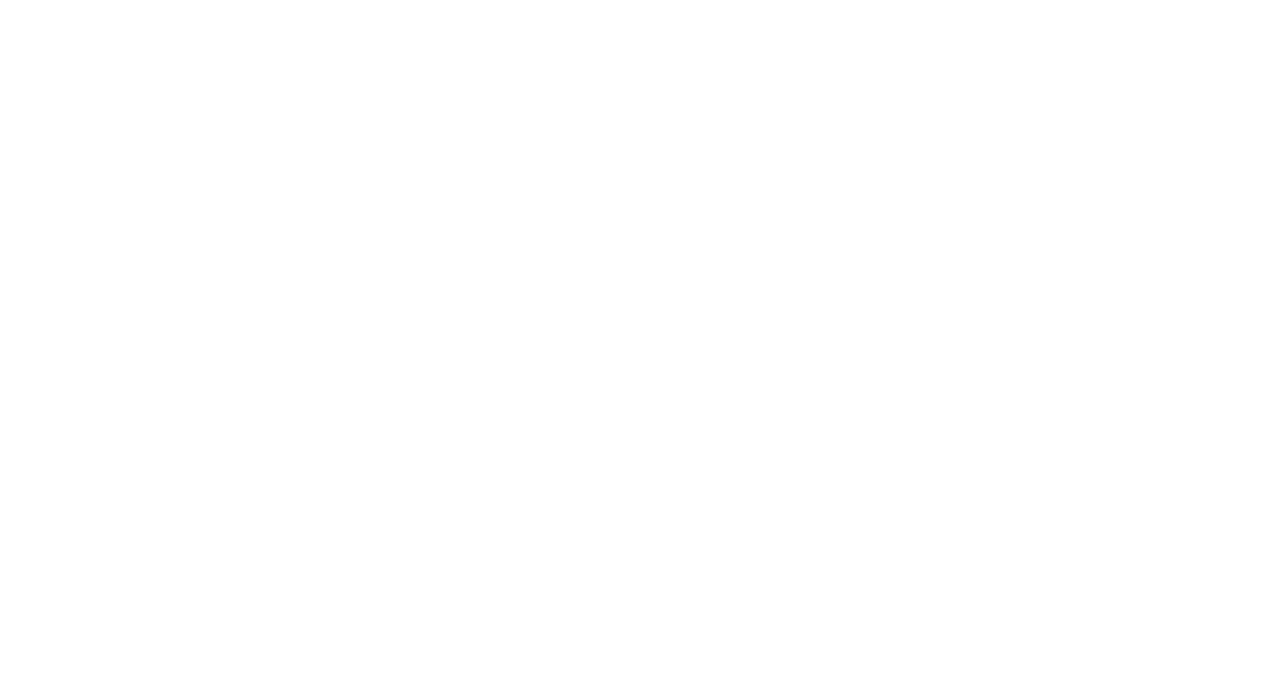
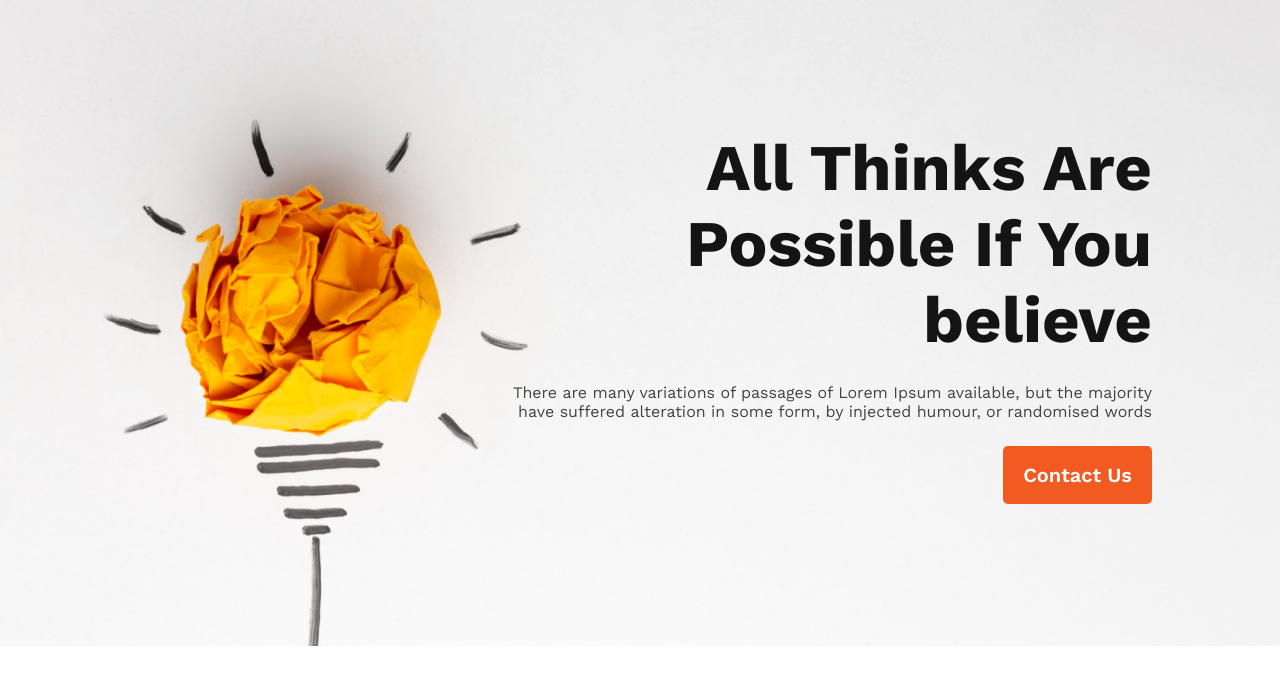
Before and after one commit to JuwelMhamud/new-year-new-me, a plain HTML site: page index.html in a window 1280 px wide. Drawn offline with nearby package versions, Linux system fonts and the light colour scheme.

Commit message:
banner part completed

```diff
--- a/index.html
+++ b/index.html
@@ -1,22 +1,32 @@
 <!DOCTYPE html>
 <html lang="en">
-<head>
-    <meta charset="UTF-8">
-    <meta name="viewport" content="width=device-width, initial-scale=1.0">
+  <head>
+    <meta charset="UTF-8" />
+    <meta name="viewport" content="width=device-width, initial-scale=1.0" />
     <title>Believer</title>
-</head>
-<body>
+    <link rel="stylesheet" href="style.css" />
+    <link rel="preconnect" href="https://fonts.googleapis.com" />
+    <link rel="preconnect" href="https://fonts.gstatic.com" crossorigin />
+    <link
+      href="https://fonts.googleapis.com/css2?family=Work+Sans:wght@400;600;700;800&display=swap"
+      rel="stylesheet"
+    />
+  </head>
+  <body>
     <!-- header Part -->
-    <Header>
+    <header class="banner">
+        <div class="banner-img"><img src="images/banner/banner1.png" alt=""></div>
 
-    </Header>
+        <div class="banner-text">
+            <h1 class="title-text">All Thinks Are Possible If You believe</h1>
+            <p class="description-text">There are many variations of passages of Lorem Ipsum available, but the majority have suffered alteration in some form, by injected humour, or randomised words</p>
+            <a href=""><button class="btn">Contact Us</button></a>
+        </div>
+
+    </header>
     <!-- main Part -->
-    <main>
-
-    </main>
+    <main></main>
     <!-- Footer Part -->
-    <footer>
-
-    </footer>
-</body>
+    <footer></footer>
+  </body>
 </html>
--- /dev/null
+++ b/style.css
@@ -0,0 +1,40 @@
+* {
+  margin: 0;
+  padding: 0;
+  font-family: "Work Sans", sans-serif;
+  box-sizing: border-box;
+}
+.banner {
+  position: relative;
+}
+.banner img {
+  width: 100%;
+}
+.banner-text {
+  position: absolute;
+  top: 20%;
+  right: 10%;
+  text-align: right;
+  width: 50%;
+}
+.title-text {
+  color: #151414;
+  font-size: 65px;
+  font-weight: 700;
+}
+.description-text {
+  color: #444343;
+  font-size: 16px;
+  font-weight: 400;
+  margin: 25px 0;
+}
+.banner-text .btn {
+  border-radius: 5px;
+  background: #f15b22;
+  color: #fff;
+  text-align: right;
+  font-size: 20px;
+  font-weight: 600;
+  padding: 17px 20px;
+  border: none;
+}
```
